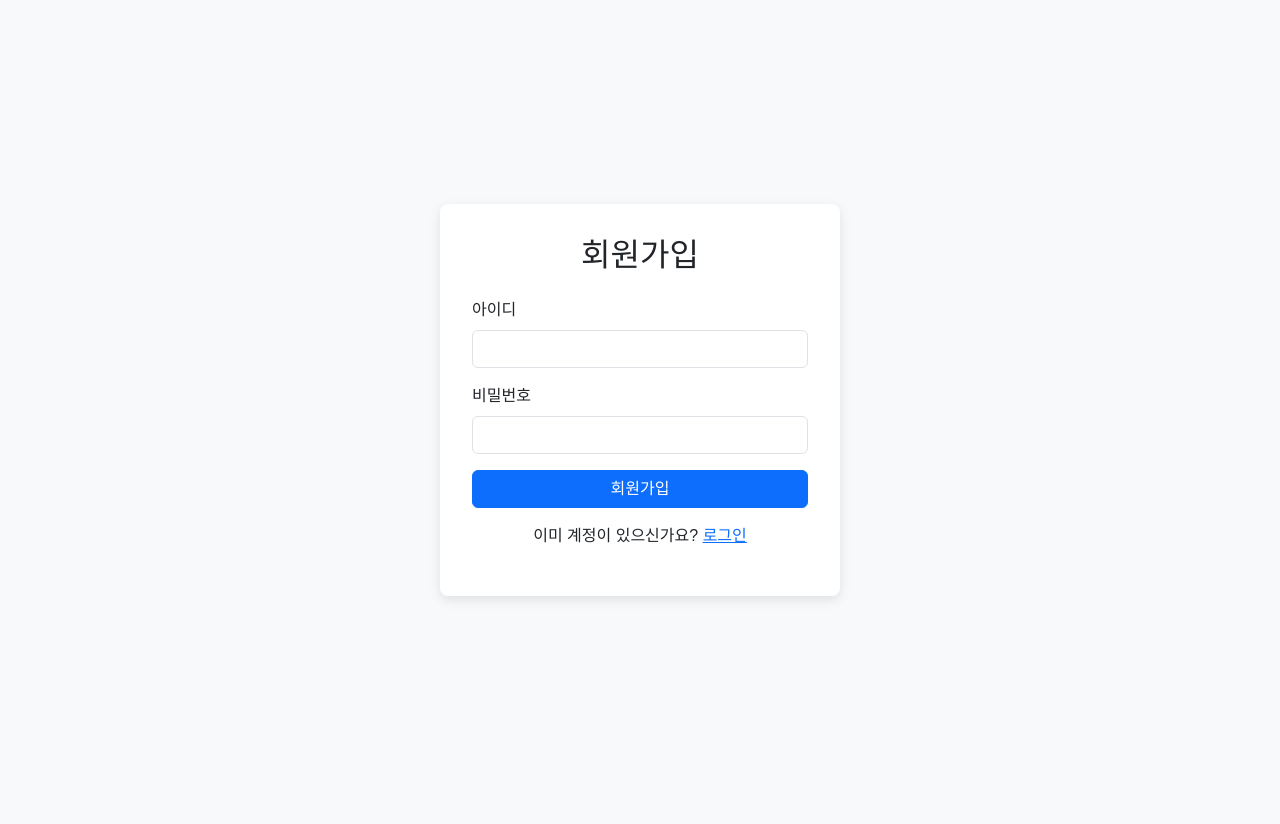
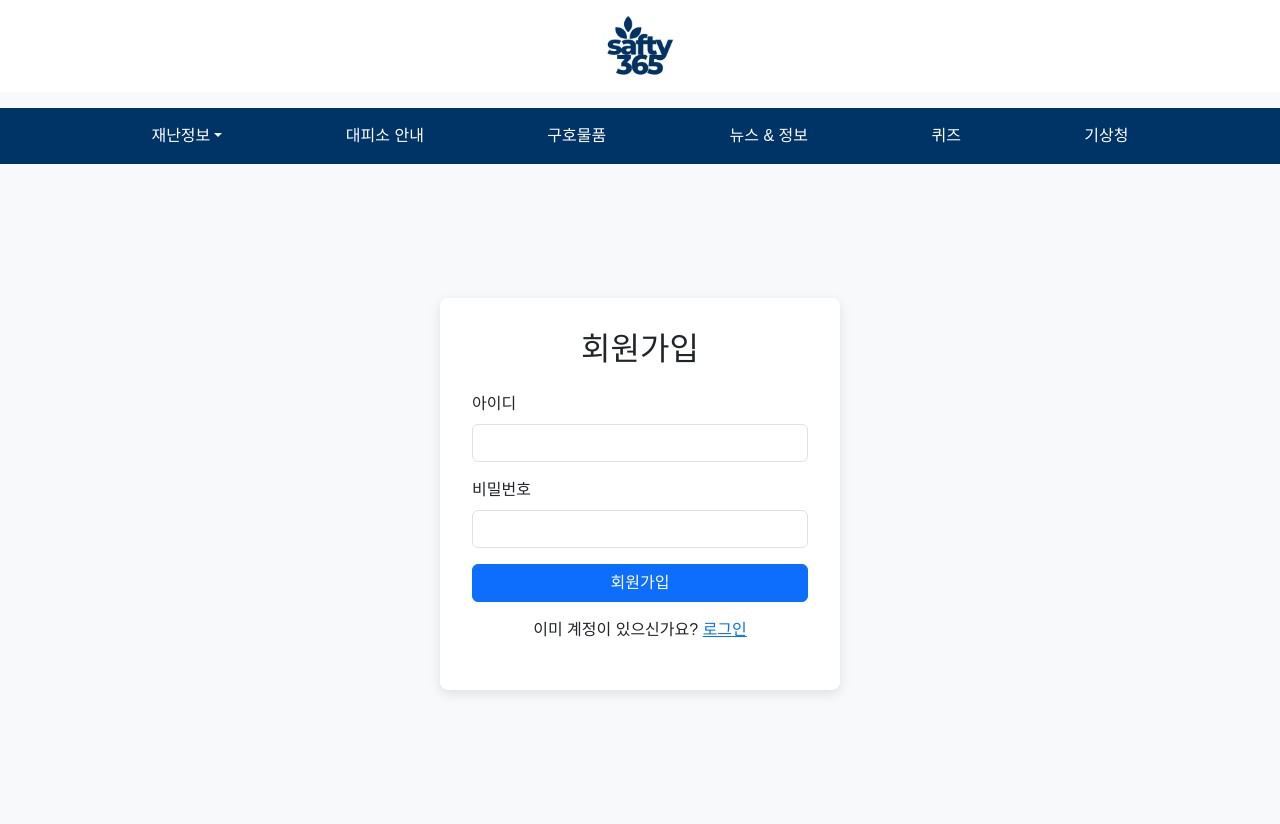
Before and after one commit to jiyoung974/web_system_design, a plain HTML site: page login/signup.html in a window 1280 px wide. Before the commit the page ends 800 px from the top, so only its background shows below. Drawn offline with nearby package versions, Linux system fonts and the light colour scheme.

Commit message:
헤더 반영

```diff
--- a/login/signup.html
+++ b/login/signup.html
@@ -1,19 +1,52 @@
-<!-- signup.html -->
 <!DOCTYPE html>
 <html lang="ko">
 <head>
   <meta charset="UTF-8" />
-  <title>회원가입</title>
+  <meta name="viewport" content="width=device-width, initial-scale=1" />
+  <title>회원가입 | Safety 365</title>
   <link href="https://cdn.jsdelivr.net/npm/bootstrap@5.3.2/dist/css/bootstrap.min.css" rel="stylesheet" />
   <style>
+    :root {
+      --primary-color: #003366;
+      --accent-color: #cc0000;
+      --bg-color: #f8f9fa;
+      --text-color: #212529;
+      --border-color: #444444;
+    }
+
     body {
+      background-color: var(--bg-color);
+      font-family: 'Source Sans Pro', sans-serif;
+      margin: 0;
+    }
+
+    .top-header {
+      background-color: white;
+      padding: 1rem 0;
+      margin-bottom: 1rem;
+    }
+
+    .main-nav {
+      background-color: var(--primary-color);
+    }
+
+    .main-nav .nav-link {
+      color: white !important;
+      font-weight: 500;
+    }
+
+    .main-nav .nav-link:hover {
+      text-decoration: underline;
+    }
+
+    .signup-section {
       display: flex;
       align-items: center;
       justify-content: center;
-      height: 100vh;
-      background-color: #f8f9fa;
-      font-family: 'Source Sans Pro', sans-serif;
+      min-height: calc(100vh - 140px); /* 헤더 높이 감안 */
+      padding: 2rem 1rem;
     }
+
     .signup-box {
       background-color: white;
       padding: 2rem;
@@ -25,6 +58,43 @@
   </style>
 </head>
 <body>
+
+  <!-- ✅ 메인화면과 동일한 로고 영역 -->
+  <div class="top-header d-flex justify-content-center align-items-center flex-column">
+    <a href="../main/main.html">
+      <img src="../main/로고.png" alt="Logo" style="height: 60px;" />
+    </a>
+  </div>
+
+  <!-- ✅ 메인화면과 동일한 내비게이션 -->
+  <nav class="navbar navbar-expand-lg main-nav px-4">
+    <div class="container-fluid">
+      <button class="navbar-toggler" type="button" data-bs-toggle="collapse" data-bs-target="#mainNavbar">
+        <span class="navbar-toggler-icon"></span>
+      </button>
+      <div class="collapse navbar-collapse" id="mainNavbar">
+        <ul class="navbar-nav w-100 d-flex justify-content-evenly">
+          <li class="nav-item dropdown">
+            <a class="nav-link dropdown-toggle" href="#" role="button" data-bs-toggle="dropdown">재난정보</a>
+            <ul class="dropdown-menu">
+              <li><a class="dropdown-item" href="../disaster/storm.html">태풍</a></li>
+              <li><a class="dropdown-item" href="../disaster/earthquake.html">지진</a></li>
+              <li><a class="dropdown-item" href="../disaster/dust.html">황사</a></li>
+              <li><a class="dropdown-item" href="../disaster/fire.html">산불</a></li>
+            </ul>
+          </li>
+          <li class="nav-item"><a class="nav-link" href="/map/map.html">대피소 안내</a></li>
+          <li class="nav-item"><a class="nav-link" href="#">구호물품</a></li>
+          <li class="nav-item"><a class="nav-link" href="#">뉴스 & 정보</a></li>
+          <li class="nav-item"><a class="nav-link" href="#">퀴즈</a></li>
+          <li class="nav-item"><a class="nav-link" href="https://www.weather.go.kr/w/index.do" target="_blank">기상청</a></li>
+        </ul>
+      </div>
+    </div>
+  </nav>
+
+  <!-- ✅ 회원가입 폼 -->
+  <div class="signup-section">
     <div class="signup-box">
       <h2 class="mb-4 text-center">회원가입</h2>
       <form onsubmit="register(event)">
@@ -44,17 +114,23 @@
         이미 계정이 있으신가요? <a href="login.html">로그인</a>
       </p>
     </div>
+  </div>
 
+  <!-- ✅ 회원가입 로직: localStorage에 저장 -->
   <script>
     function register(e) {
       e.preventDefault();
       const id = document.getElementById("newId").value;
       const pw = document.getElementById("newPw").value;
+
       localStorage.setItem("userId", id);
       localStorage.setItem("userPw", pw);
+
       alert("회원가입 완료! 로그인 페이지로 이동합니다.");
       window.location.href = "login.html";
     }
   </script>
+
+  <script src="https://cdn.jsdelivr.net/npm/bootstrap@5.3.2/dist/js/bootstrap.bundle.min.js"></script>
 </body>
 </html>
```
Lines whose indentation alone changed are shown as unchanged.
